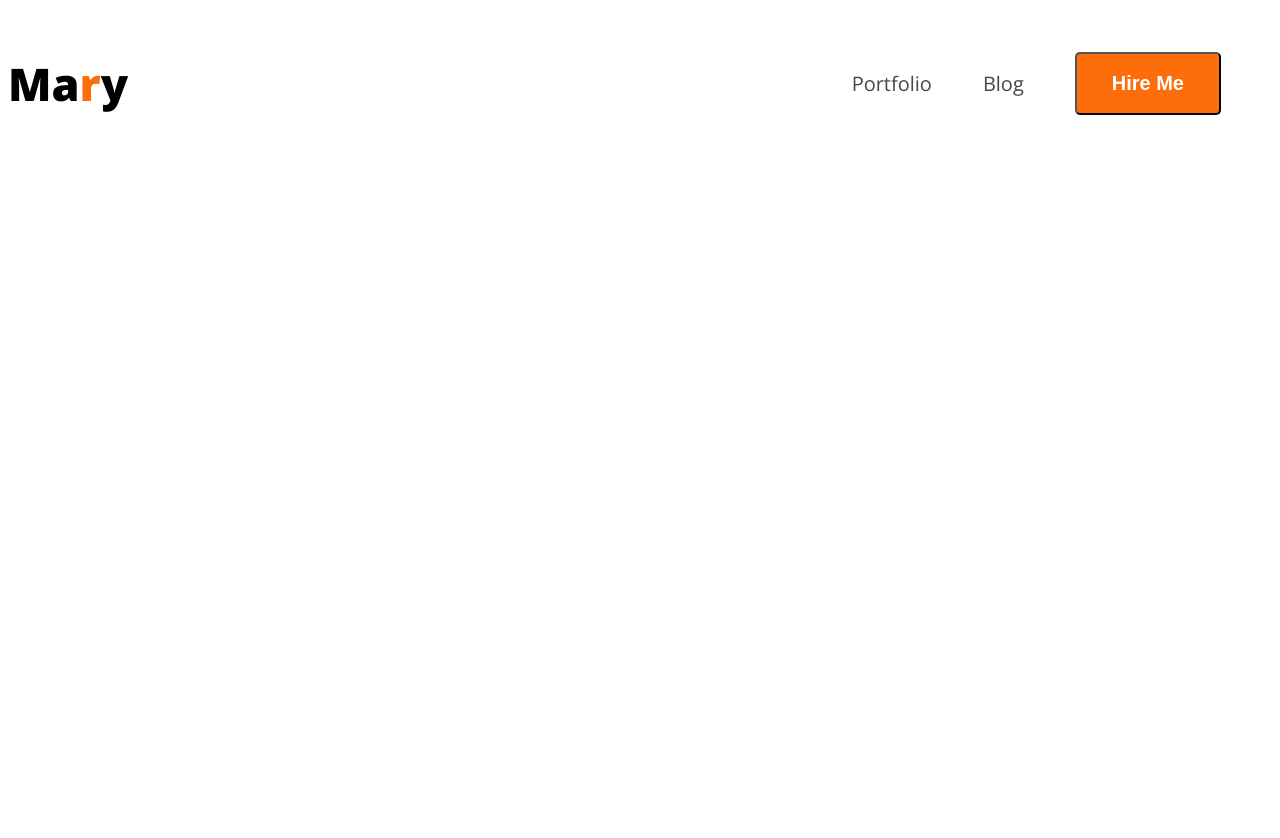
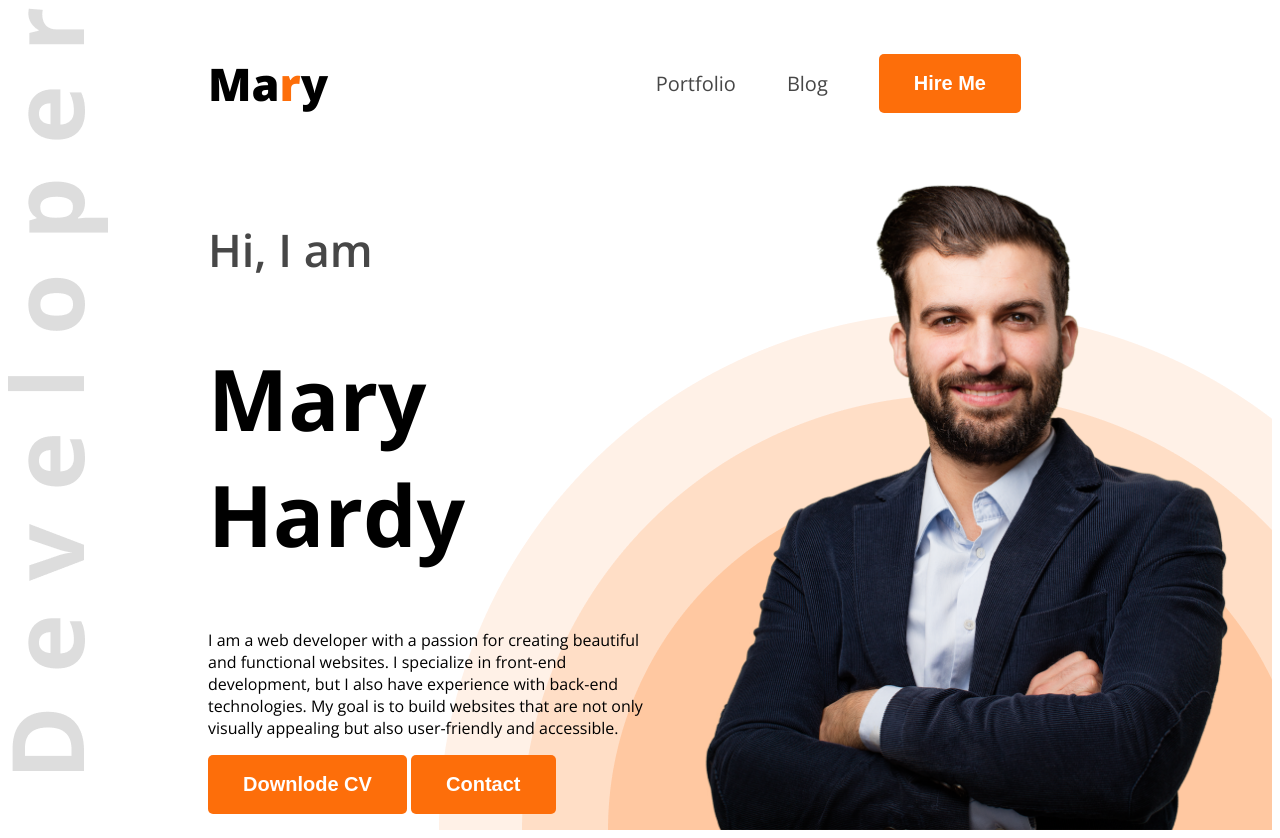
Before and after one commit to sameul-hasan/PortfolioM_5, a plain HTML site: page index.html in a window 1280 px wide. Before the commit the page ends 800 px from the top, so only its background shows below. Drawn offline with nearby package versions, Linux system fonts and the light colour scheme.

Commit message:
5.4 DONE

```diff
--- a/Style/nav.css
+++ b/Style/nav.css
@@ -21,6 +21,7 @@
     color: white;
     padding: 18px 35px;
     border-radius: 5px;
+    border: none;
 }
 
 
@@ -29,6 +30,7 @@ nav{
     display : flex;
     justify-content: space-between;
     align-items: center;
+    margin: 0 200px;
 }
 nav ul li{
     list-style: none;
@@ -46,3 +48,37 @@ nav li a{
     font-size: 45px;
     font-weight: 800;
 }
+/* header */
+.header{
+    background-image: url(../Asset/developer.png),url(../Asset/header_bg.png);
+    background-repeat: no-repeat;
+    background-position:top left,bottom right;
+}
+
+/* Banner Style */
+.banner{
+    display: flex;
+    justify-content: space-between;
+    margin : 0 35px 0 200px
+
+}
+.banner-container{
+    max-width: 580px;
+}
+.banner-greetings{
+    font-size: 45px;
+    font-weight: 600;
+}
+.banner-title{
+    font-weight: bold;
+    font-size: 85px;
+
+}
+.banner-description{
+    font-size: 18px;
+    font-weight: 400;
+
+}
+.banner-pp{
+    width: 580px;
+}
--- a/index.html
+++ b/index.html
@@ -10,7 +10,7 @@
     <link rel="stylesheet" href="Style/nav.css">
 </head>
 <body class="open-sans-normal">
-    <header>
+    <header class="header">
         <nav>
             <h3 class="nav-titale">Ma<span class="base_color">r</span>y</h3>
             <ul>
@@ -19,6 +19,18 @@
                 <li><a href=""><button class="btn-primary">Hire Me</button></a></li>
             </ul>
         </nav>
+        <div class="banner">
+            <div class="banner-content">
+                <h4 class="banner-greetings dark_2">Hi, I am</h4>
+                <h1 class="banner-title">Mary Hardy</h1>
+                <p class="banner-discription">
+                    I am a web developer with a passion for creating beautiful and functional websites. I specialize in front-end development, but I also have experience with back-end technologies. My goal is to build websites that are not only visually appealing but also user-friendly and accessible.
+                </p>
+                <button class="btn-primary">Downlode CV</button>
+                <button class="btn-primary">Contact</button>
+            </div>
+            <img class="banner-pp" src="Asset/hardy.png" alt="">
+        </div>
     </header>
 
 </body>
```
